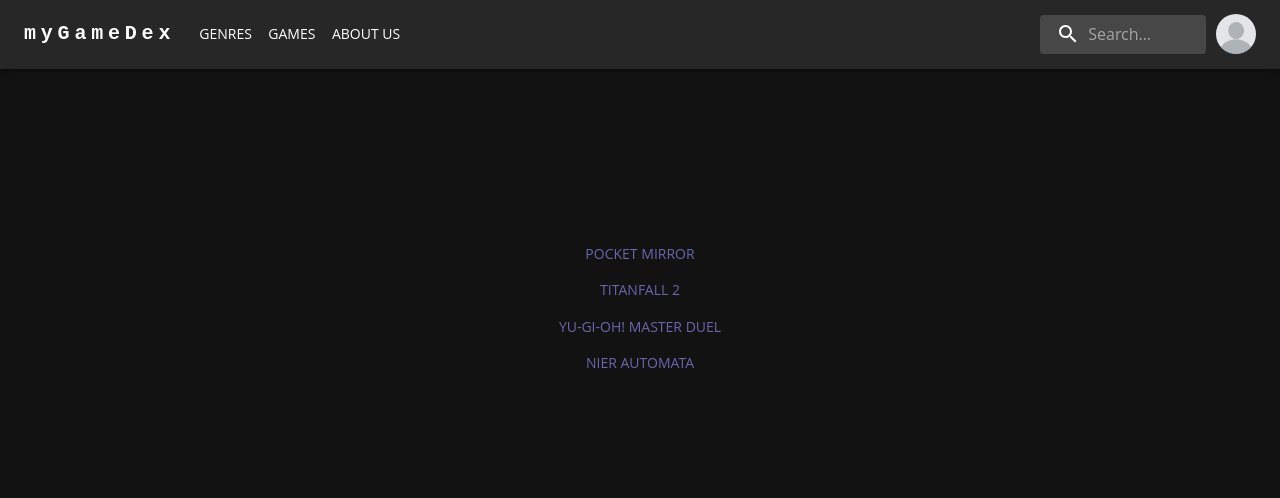
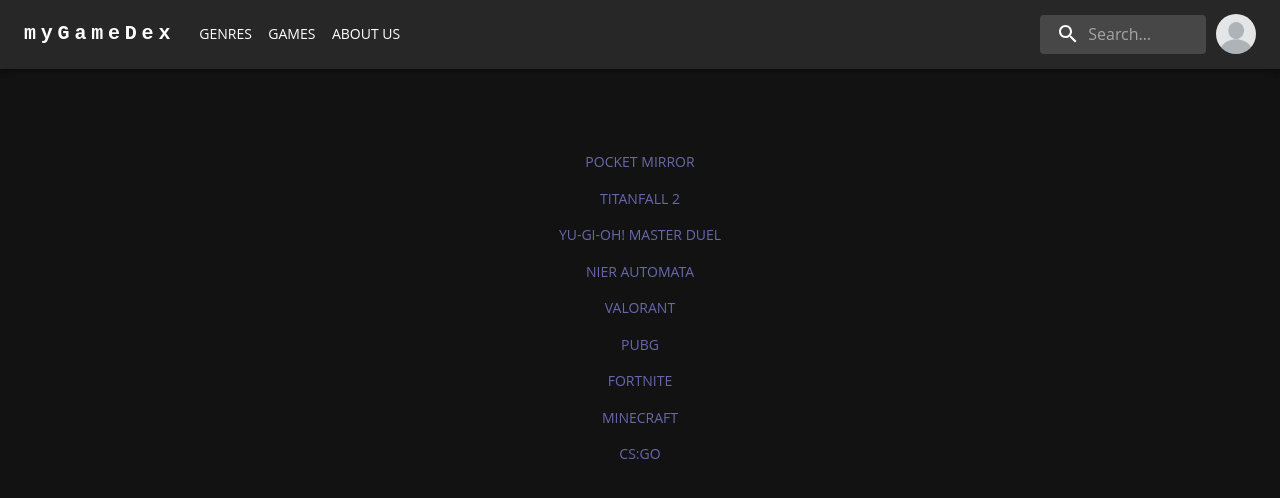
Before and after one commit to LiwanagErickson/Online_Game_Cataloging_and_Database-MyGameDex, a Next.js app: page /gamelist in a window 1280 px wide. Shown: the top 498 px of the page. Built offline with nearby package versions, Linux system fonts and the light colour scheme.

Commit message:
Added Games

```diff
--- a/src/components/json/GameData.js
+++ b/src/components/json/GameData.js
@@ -50,6 +50,62 @@
                 "Hack and Slash",
                 "RPG"
             ]
-        }
+        },
+        {
+            "name": "Valorant",
+            "id": "4",
+            "likes": "0",
+            "developer": "Riot Games",
+            "descripton": "Valorant (stylized as VALORANT) is a free-to-play first-person hero shooter developed and published by Riot Games, for Microsoft Windows. First teased under the codename Project A in October 2019.",
+            "banner_url": "images\profile\Valo.jpg",
+            "genres": [
+                "FPS"
+            ]
+        },
+        {
+            "name": "PUBG",
+            "id": "5",
+            "likes": "0",
+            "developer": "PUBG Studios",
+            "descripton": "PUBG: Battlegrounds (previously known as PlayerUnknown's Battlegrounds, or simply PUBG) is an online multiplayer battle royale game developed and published by PUBG Studios, a subsidiary of Krafton.",
+            "banner_url": "https://mockit.gg/wp-content/uploads/2017/02/PUBG-Banner.png",
+            "genres": [
+                "FPS"
+            ]
+        },
+        {
+            "name": "Fortnite",
+            "id": "6",
+            "likes": "0",
+            "developer": "Epic Games",
+            "descripton": "Fortnite is a Battle Royale game developed by Epic games that can be played on Nintendo Switch, PlayStation 5, Android, Windows, iOS, Xbox Series X|S, Xbox One, PlayStation 4, and Mac.",
+            "banner_url": "https://www.pngitem.com/pimgs/m/41-412878_fortnite-youtube-banner-fortnite-banner-maker-graphic-design.png",
+            "genres": [
+                "Battle Royal Game"
+            ]
+        },
+        {
+            "name": "Minecraft",
+            "id": "7",
+            "likes": "0",
+            "developer": "Mojang studios",
+            "descripton": "Minecraft is a sandbox video game developed by Mojang Studios. The game was created by Markus Notch Persson in the Java programming language. Following several early private testing versions.",
+            "banner_url": "https://img.redbull.com/images/c_fill,w_1200,h_630,g_auto,f_auto,q_auto/redbullcom/2020/4/28/bjoyslzjb3uxqyg82uz2/minecraft",
+            "genres": [
+                "Sandbox"
+            ]
+        },
+        {
+            "name": "CS:GO",
+            "id": "8",
+            "likes": "0",
+            "developer": "Valve",
+            "descripton": "Counter-Strike: Global Offensive (CS:GO) is a 2012 multiplayer first-person shooter developed by Valve and Hidden Path Entertainment. It is the fourth game in the Counter-Strike series.",
+            "banner_url": "https://images.ctfassets.net/r5o0jpcspr8j/1vMgLJb9Law5wjufzSy3Df/58893d6ed1215253a418d135ceefb3a3/blogbanner_csgo.jpeg?w=1000&q=90&fit=fill",
+            "genres": [
+                "FPS"
+            ]
+        },
+
     ]
 }
```
